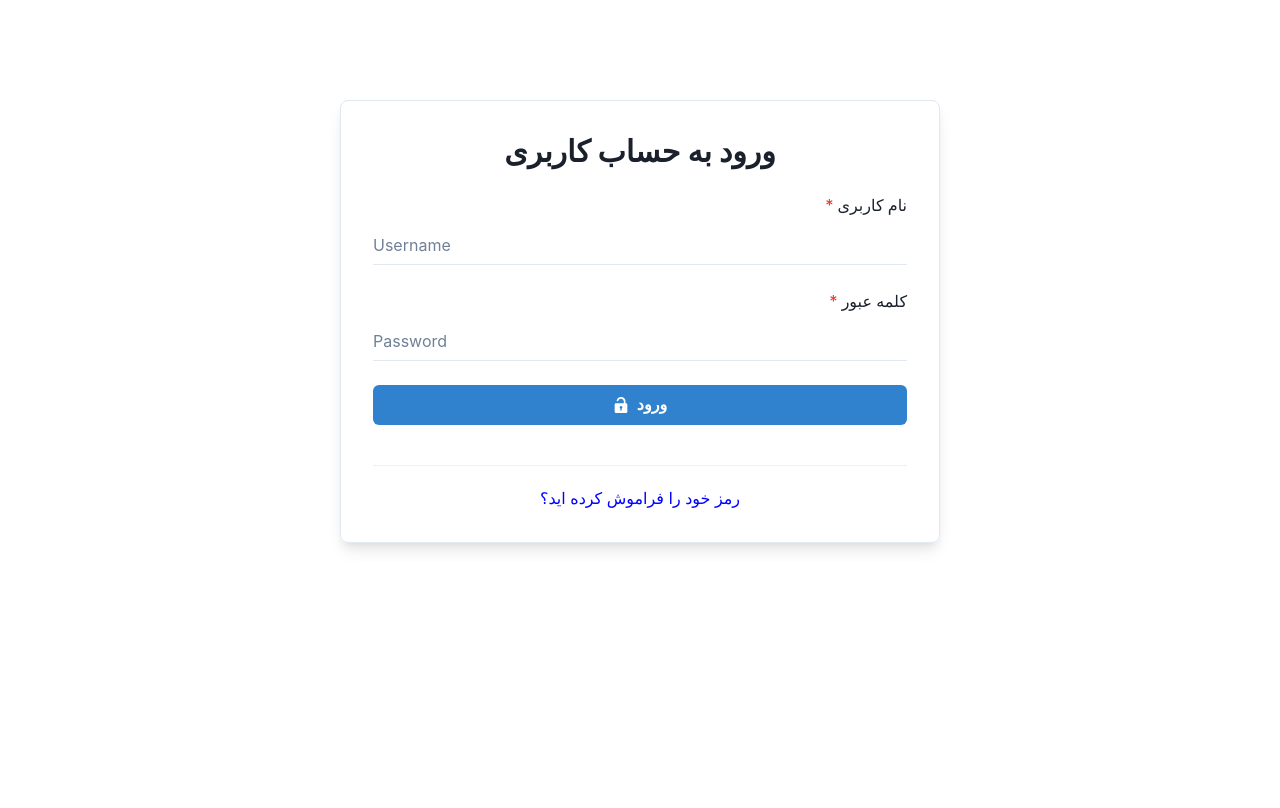
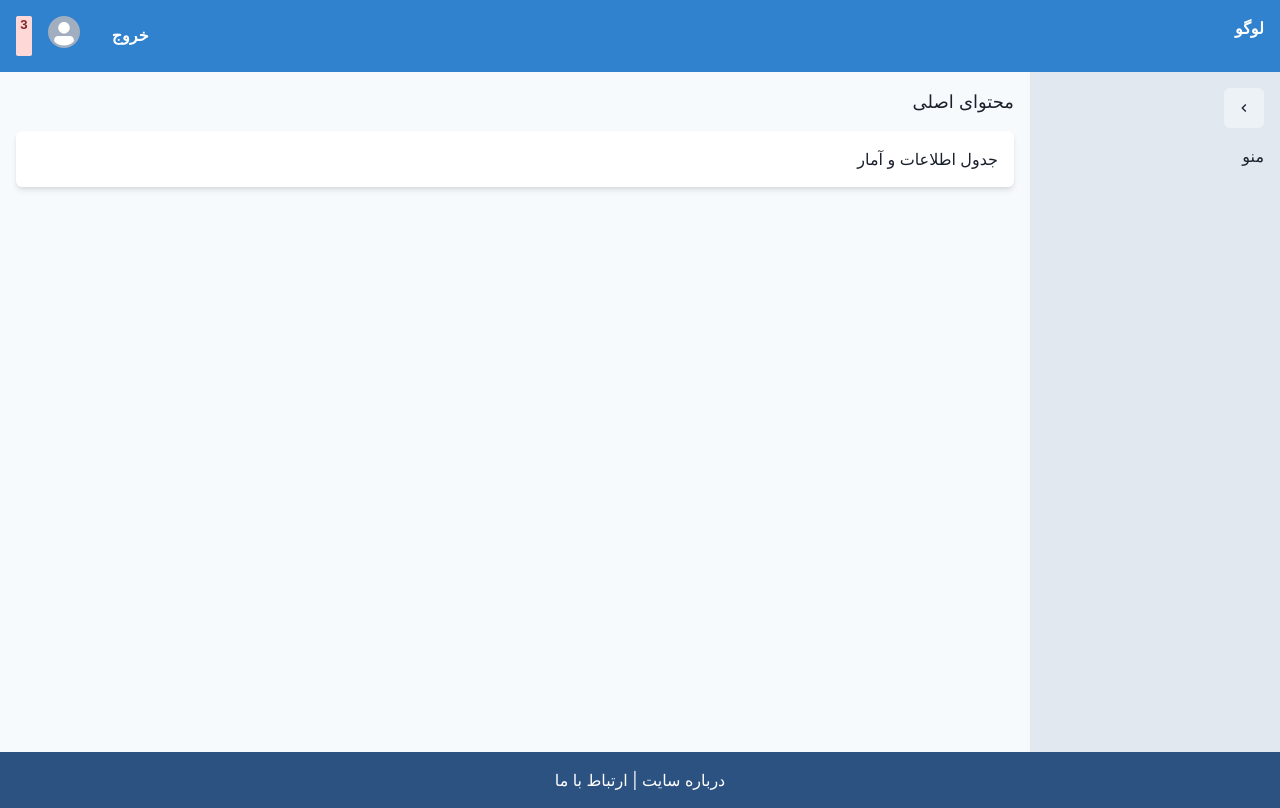
Before and after one commit to rm2997/Hesabyar-Frontend, a React (Create React App) app: page /login in a window 1280 px wide. Before the commit this address led to /login. Built offline with nearby package versions, Linux system fonts and the light colour scheme; sample sign-in values are in the browser's storage.

Commit message:
Home page added and Logout changed - 14040129

```diff
--- a/src/App.js
+++ b/src/App.js
@@ -8,18 +8,20 @@ import {
   BrowserRouter as Router,
   Routes,
 } from "react-router-dom";
-import { AuthProvider } from "./contexts/AuthContext";
+
 import { PrivateRoute } from "./my-components/PrivateRoute";
 import { NotFoundPage } from "./pages/NotFoundPage";
+import { MyHome } from "./pages/HomePage";
+import { Logout } from "./my-components/Logout";
 function App() {
   return (
     <ChakraProvider>
       <Router>
-        <AuthProvider>
+        {/* <AuthProvider> */}
           <Routes>
             <Route path="/" element={<Navigate to="/home" />} />
             <Route path="/login" element={<LoginForm />} />
-            <Route path="/logout" element={<LoginForm />} />
+            <Route path="/logout" element={<Logout />} />
             <Route path="/forget-password" element={<ForgotPasswordForm />} />
             <Route
               path="/dashbord"
@@ -33,14 +35,14 @@ function App() {
               path="/home"
               element={
                 <PrivateRoute>
-                  <>home</>
+                  <MyHome />
                 </PrivateRoute>
               }
             />
 
             <Route path="*" element={<NotFoundPage />} />
           </Routes>
-        </AuthProvider>
+        {/* </AuthProvider> */}
       </Router>
     </ChakraProvider>
   );
--- a/src/api/axiosClient.js
+++ b/src/api/axiosClient.js
@@ -33,7 +33,6 @@ axiosClient.interceptors.response.use(
       originalRequest._retry = true;
 
       const { refreshToken } = loadTokens(); // توکن رفرش از localStorage
-
       try {
         const { access_token } = await refreshTokens(refreshToken);
         saveTokens(access_token);
--- a/src/api/tokenUtils.js
+++ b/src/api/tokenUtils.js
@@ -6,10 +6,11 @@ export const saveTokens = (accessToken, refreshToken) => {
 export const clearTokens = () => {
   localStorage.removeItem("accessToken");
   localStorage.removeItem("refreshToken");
+
 };
 
 export const loadTokens = () => {
-  const access_token = localStorage.getItem("accessToken");
+  const accessToken = localStorage.getItem("accessToken");
   const refreshToken = localStorage.getItem("refreshToken");
-  return { access_token, refreshToken };
+  return { accessToken, refreshToken };
 };
--- /dev/null
+++ b/src/my-components/Logout.jsx
@@ -0,0 +1,13 @@
+import { useNavigate } from "react-router-dom";
+import { clearTokens } from "../api/tokenUtils"
+import { useEffect } from "react";
+
+export const Logout=()=>{
+    const navigate=useNavigate();
+    useEffect(()=>{
+        clearTokens();
+        navigate("/login");
+    },[])
+
+
+}
--- /dev/null
+++ b/src/pages/HomePage.jsx
@@ -0,0 +1,89 @@
+//import { Box, Container, Grid, GridItem } from "@chakra-ui/react";
+
+// export const MyHome= ()=>{
+//    return(
+//       <Container marginTop='5' marginBottom='5' maxW='full' maxH='full' dir="rtl">
+//  			 <Grid templateColumns='repeat(3, 1fr)' templateRows='repeat(14,1fr)' gap={5}>
+// 				<GridItem  rowSpan='14' colSpan='1'  bg='yellow' >
+// 					<Box ></Box>
+// 			   </GridItem>
+// 				<GridItem  rowSpan='14' colSpan='1' bg='red.500' >
+// 					<Box ></Box>
+// 				</GridItem>
+// 				<GridItem  rowSpan='14' colSpan='1' bg='blue'  >
+// 					<Box ></Box>
+// 				</GridItem>
+
+// 			</Grid>
+//   	  </Container>
+//     );
+// }
+
+import React, { useState } from 'react';
+import {
+  ChakraProvider,
+  Box,
+  Flex,
+  Text,
+  IconButton,
+  Avatar,
+  Badge,
+  Button,
+  useDisclosure,
+} from '@chakra-ui/react';
+import { ChevronLeftIcon, ChevronRightIcon } from '@chakra-ui/icons';
+
+export const MyHome = () => {
+  const [sidebarOpen, setSidebarOpen] = useState(true);
+  const toggleSidebar = () => setSidebarOpen(!sidebarOpen);
+
+  return (
+
+	<Box dir="rtl" bg="gray.50" minH="100vh">
+	{/* نوار بالا */}
+	<Flex justify="space-between" bg="blue.500" color="white" p={4}>
+	  <Text fontWeight="bold">لوگو</Text>
+	  <Flex gap={4}>
+		 <Button colorScheme="blue">خروج</Button>
+		 <Avatar size="sm" />
+		 <Badge colorScheme="red">3</Badge>
+	  </Flex>
+	</Flex>
+
+	<Flex minH="calc(100vh - 64px)" flexDirection="column">
+	  <Flex flex={1}>
+		 {/* سایدبار */}
+		 <Box
+			bg="gray.200"
+			w={sidebarOpen ? '250px' : '50px'}
+			transition="width 0.3s"
+			p={sidebarOpen ? 4 : 2}
+		 >
+			<IconButton
+			  aria-label="Toggle Sidebar"
+			  icon={sidebarOpen ? <ChevronLeftIcon /> : <ChevronRightIcon />}
+			  onClick={toggleSidebar}
+			/>
+			{sidebarOpen && <Text mt={4}>منو</Text>}
+		 </Box>
+
+		 {/* قسمت مرکزی */}
+		 <Box flex={1} p={4}>
+			<Text fontSize="lg">محتوای اصلی</Text>
+			{/* جدول نمایش اطلاعات */}
+			<Box bg="white" shadow="md" p={4} borderRadius="md" mt={4}>
+			  <Text>جدول اطلاعات و آمار</Text>
+			</Box>
+		 </Box>
+	  </Flex>
+
+	  {/* نوار پایین */}
+	  <Flex bg="blue.700" color="white" p={4} justify="center">
+		 <Text>درباره سایت | ارتباط با ما</Text>
+	  </Flex>
+	</Flex>
+ </Box>
+
+
+  );
+};
--- a/src/pages/LoginForm.jsx
+++ b/src/pages/LoginForm.jsx
@@ -1,4 +1,4 @@
-import React, { useState } from "react";
+import React, { useEffect, useLayoutEffect, useState } from "react";
 import {
   Box,
   Button,
@@ -15,13 +15,19 @@ import {
 import { UnlockIcon } from "@chakra-ui/icons";
 import { login } from "../api/services/authService";
 import { useNavigate } from "react-router-dom";
+import { loadTokens } from "../api/tokenUtils";
 
 export const LoginForm = () => {
   const toast = useToast();
   const [form, setForm] = useState({ username: "", password: "" });
   const [isFormDisabled, setIsFormDisabled] = useState(false);
   const navigate = useNavigate();
+  const { accessToken } = loadTokens();
 
+  useEffect(()=>{
+      if (accessToken)
+        navigate("/home");
+  },[])
   const handleChange = (e) => {
     setForm({ ...form, [e.target.name]: e.target.value });
   };
@@ -65,6 +71,8 @@ export const LoginForm = () => {
       }
     );
   };
+
+
   return (
     <Box
       maxW="600px"
```
Also changed, not shown: public/images/404.png (deleted), src/my-components/PrivateRoute.jsx (line endings or trailing spaces).
